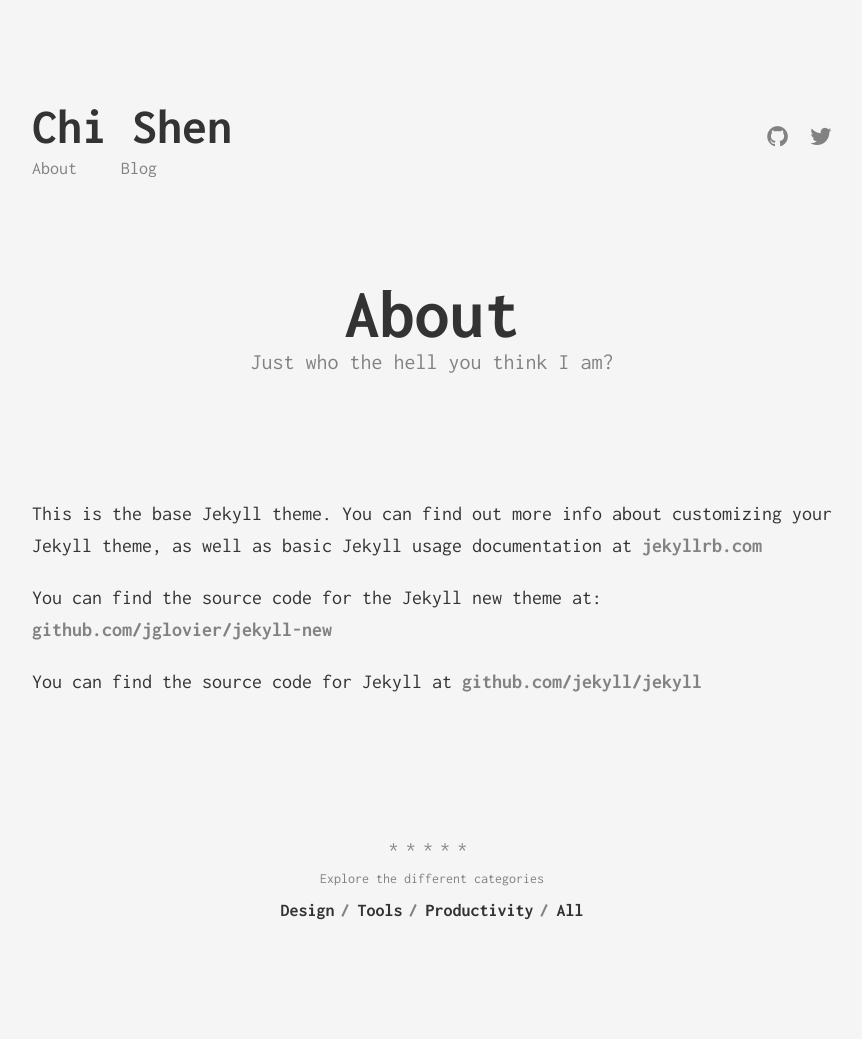
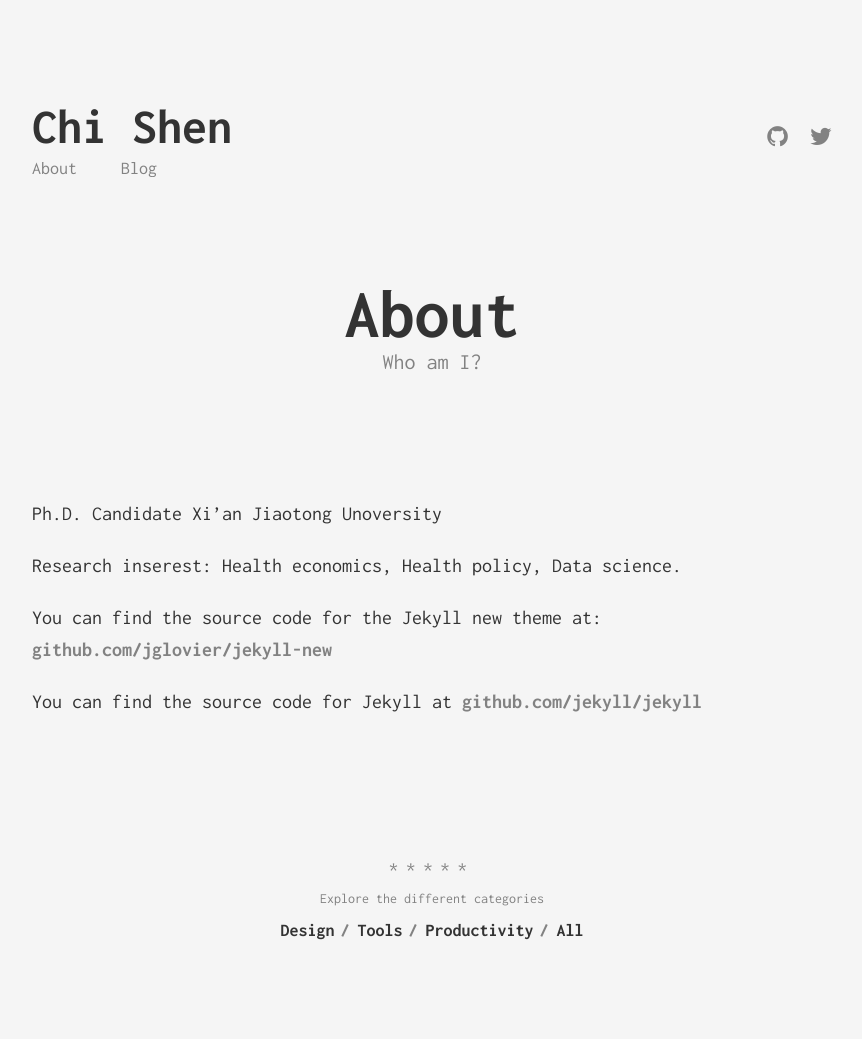
Before and after one commit to shumchi/shumchi.github.io, a Jekyll site: the page built from about.md, in a window 1280 px wide. Shown: the whole page, without its empty margins (208-1070 px from the left). Built offline with Jekyll 4.4.1, drawn with Linux system fonts in a browser that asks for light colours.

Commit message:
Update about.md

```diff
--- a/about.md
+++ b/about.md
@@ -1,11 +1,14 @@
 ---
 layout: page
 title: About
-subtitle: Just who the hell you think I am?
+subtitle: Who am I?
 permalink: /about/
 ---
 
-This is the base Jekyll theme. You can find out more info about customizing your Jekyll theme, as well as basic Jekyll usage documentation at [jekyllrb.com](http://jekyllrb.com/)
+Ph.D. Candidate
+Xi'an Jiaotong Unoversity
+
+Research inserest: Health economics, Health policy, Data science.
 
 You can find the source code for the Jekyll new theme at: [github.com/jglovier/jekyll-new](https://github.com/jglovier/jekyll-new)
 
```
